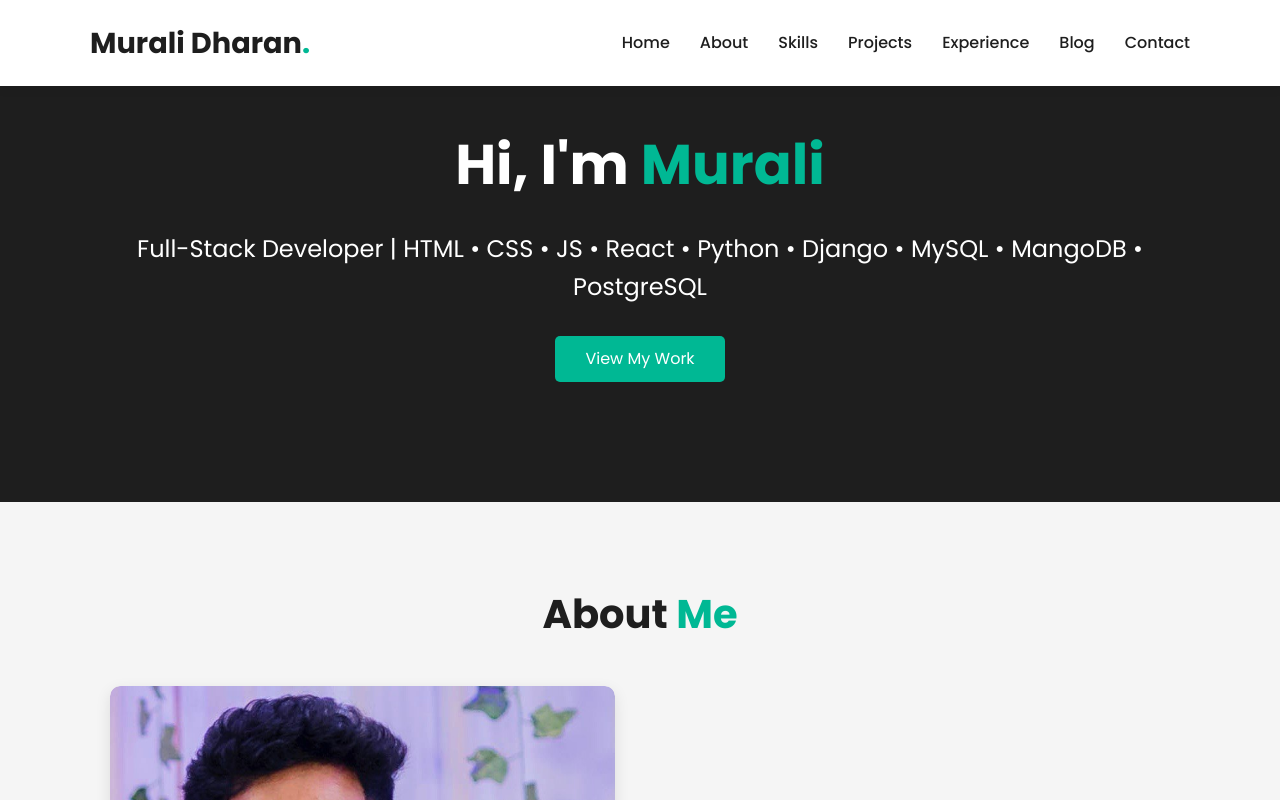
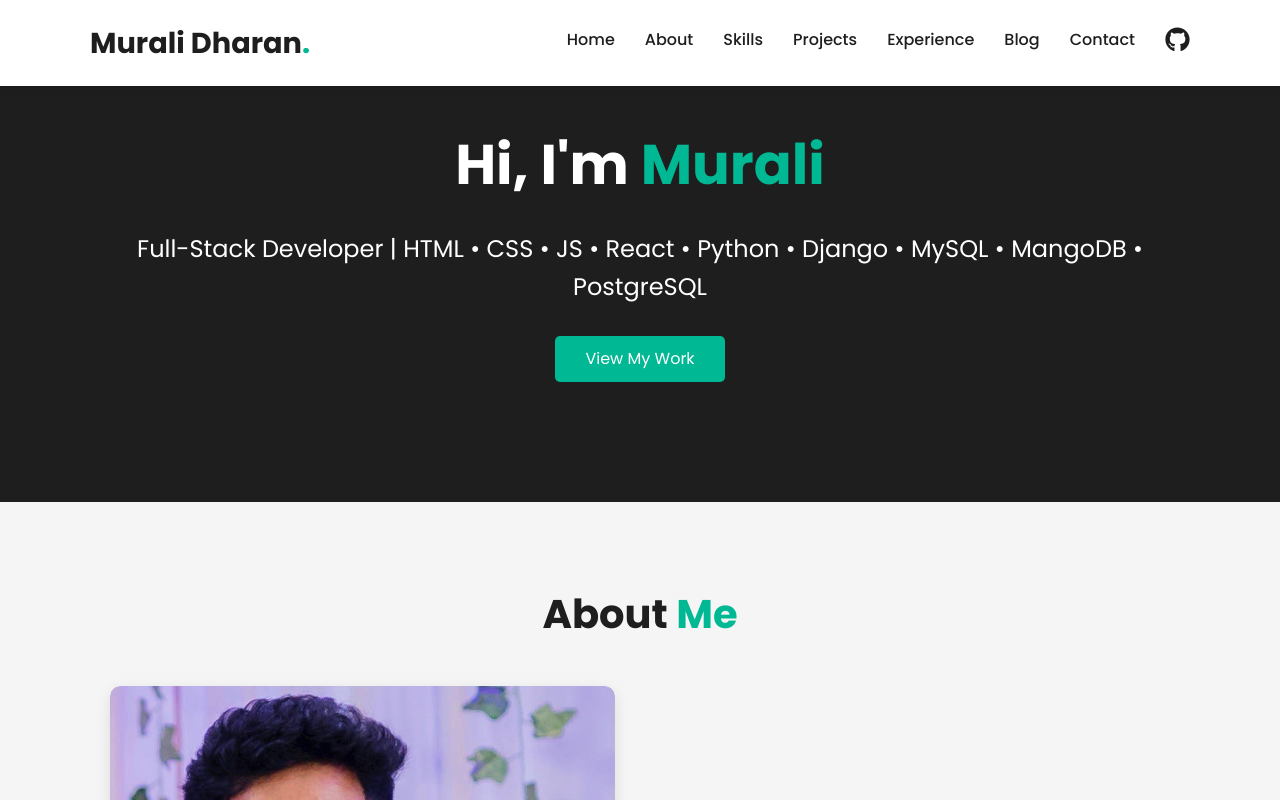
Before and after one commit to LEE-DHARAN/murali_portfolio_react, a React (Create React App) app: page / in a window 1280 px wide. Shown: the top 800 px of the page. Built offline with nearby package versions, Linux system fonts and the light colour scheme.

Commit message:
github added

```diff
--- a/src/components/Navbar.js
+++ b/src/components/Navbar.js
@@ -1,5 +1,7 @@
 import React, { useState, useEffect } from 'react';
 import { FaBars, FaTimes } from 'react-icons/fa';
+import { FaGithub } from 'react-icons/fa';
+
 
 function Navbar() {
     const [isOpen, setIsOpen] = useState(false);
@@ -39,6 +41,17 @@
                     <li><a href="#experience" onClick={toggleMenu}>Experience</a></li>
                     <li><a href="#blog" onClick={toggleMenu}>Blog</a></li>
                     <li><a href="#contact" onClick={toggleMenu}>Contact</a></li>
+                    <li>
+                        <a
+                            href="https://github.com/LEE-DHARAN"
+                            target="_blank"
+                            rel="noopener noreferrer"
+                            onClick={toggleMenu}
+                        >
+                            <FaGithub size={25} /> {/* You can adjust size */}
+                        </a>
+                    </li>
+
                 </ul>
             </div>
         </nav>
--- a/src/components/Skills.js
+++ b/src/components/Skills.js
@@ -8,7 +8,7 @@
         { icon: <i className="fab fa-react"></i>, name: 'React', description: 'Hooks, Context API' },
         { icon: <i className="fab fa-node-js"></i>, name: 'Node.js', description: 'Express, REST APIs' },
         { icon: <i className="fab fa-python"></i>, name: 'Python', description: 'Django' },
-        { icon: <i className="fas fa-database"></i>, name: 'Databases', description: 'MySQL,MongoDB' },
+        { icon: <i className="fas fa-database"></i>, name: 'Databases', description: 'MySQL, MongoDB' },
     ];
 
     return (
```
Also changed, not shown: 1 other file (tests, documents, lock files or other folders).
